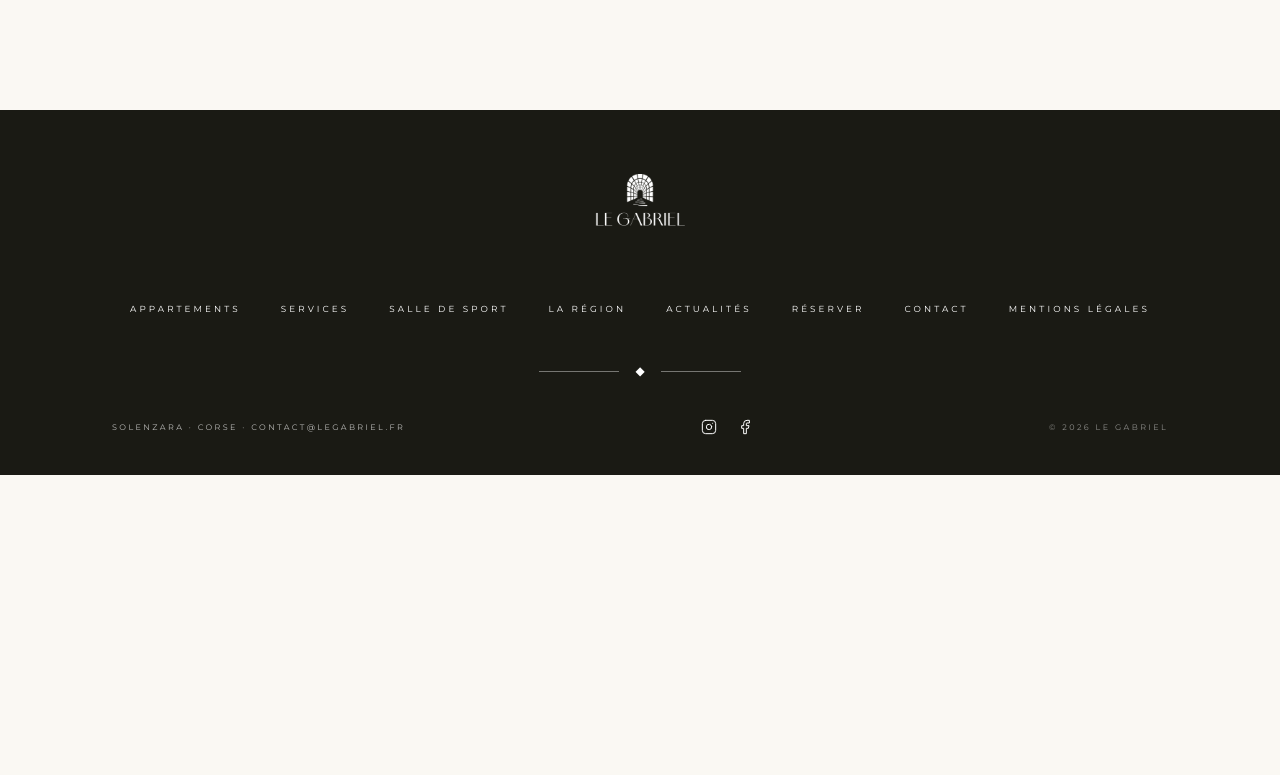
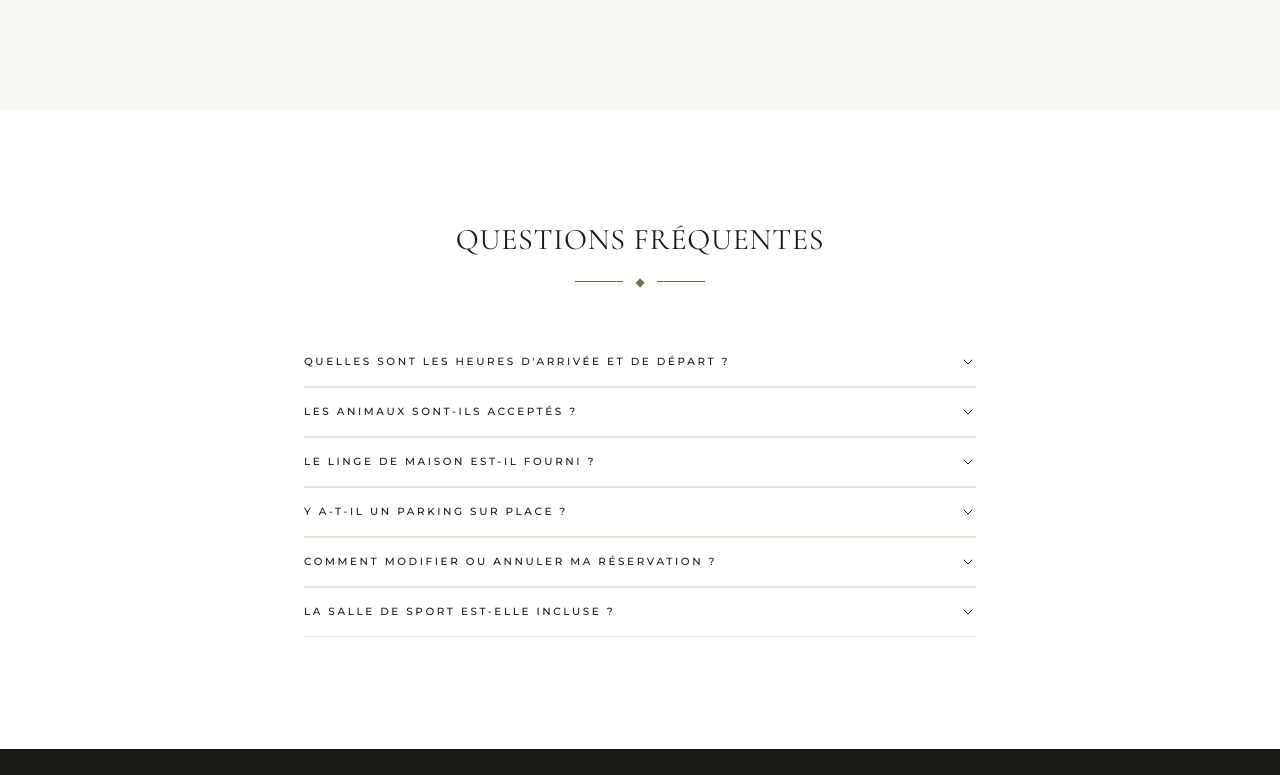
Before and after one commit to cedric-common/le-gabriel, a Next.js app: page /contact in a window 1280 px wide. Shown: the part 905-1680 px from the top of the page. Before the commit the page ends 1380 px from the top, so only its background shows below. Built offline with nearby package versions, Linux system fonts and the light colour scheme.

Commit message:
feat: FAQ sections sur reserver et contact

```diff
--- /dev/null
+++ b/app/components/FaqItem.tsx
@@ -0,0 +1,44 @@
+'use client'
+
+import { useState } from 'react'
+import { ChevronDown } from 'lucide-react'
+import { FadeIn } from './FadeIn'
+
+interface FaqItemProps {
+  question: string
+  answer: string
+  defaultOpen?: boolean
+  delay?: number
+}
+
+export function FaqItem({ question, answer, defaultOpen = false, delay = 0 }: FaqItemProps) {
+  const [isOpen, setIsOpen] = useState(defaultOpen)
+
+  return (
+    <FadeIn delay={delay}>
+      <div className="border-b border-[#E8E4DC]">
+        <button
+          type="button"
+          onClick={() => setIsOpen(!isOpen)}
+          className="w-full flex justify-between items-center py-4 cursor-pointer text-left group"
+          aria-expanded={isOpen}
+        >
+          <span className="text-[0.65rem] tracking-[0.25em] uppercase font-[family-name:var(--font-montserrat)] font-medium text-[#1A1A14] pr-4">
+            {question}
+          </span>
+          <ChevronDown
+            className={`w-4 h-4 text-[#1A1A14] flex-shrink-0 transition-transform duration-300 ${isOpen ? 'rotate-180' : ''}`}
+            strokeWidth={1.5}
+          />
+        </button>
+        <div
+          className={`overflow-hidden transition-all duration-300 ease-in-out ${isOpen ? 'max-h-96 opacity-100' : 'max-h-0 opacity-0'}`}
+        >
+          <p className="text-base font-[family-name:var(--font-cormorant)] font-light text-[#1A1A14]/70 leading-relaxed pb-4">
+            {answer}
+          </p>
+        </div>
+      </div>
+    </FadeIn>
+  )
+}
--- a/app/contact/page.tsx
+++ b/app/contact/page.tsx
@@ -1,6 +1,8 @@
 import { Header } from '../components/Header'
 import { Footer } from '../components/Footer'
+import { FadeIn } from '../components/FadeIn'
 import { contactInfo } from '@/lib/data'
+import { FaqItem } from '../components/FaqItem'
 import Image from 'next/image'
 import { Mail, Phone, MapPin, Clock } from 'lucide-react'
 import { ContactForm } from './ContactForm'
@@ -68,6 +70,55 @@ export default function ContactPage() {
             </div>
           </div>
         </section>
+        <section className="bg-white py-20 md:py-28">
+          <div className="max-w-3xl mx-auto px-6 lg:px-12">
+            <FadeIn>
+              <div className="text-center mb-12">
+                <h2 className="text-2xl md:text-3xl font-[family-name:var(--font-cormorant)] font-normal text-[#1A1A14] uppercase tracking-wide mb-4">
+                  Questions fréquentes
+                </h2>
+                <div className="flex items-center justify-center gap-3">
+                  <span className="w-12 h-px bg-[#6B7240]" />
+                  <span className="text-[#6B7240] text-xs">◆</span>
+                  <span className="w-12 h-px bg-[#6B7240]" />
+                </div>
+              </div>
+            </FadeIn>
+
+            <div className="divide-y divide-[#E8E4DC]">
+              <FaqItem
+                question="Quelles sont les heures d'arrivée et de départ ?"
+                answer="L'arrivée se fait à partir de 15h00 et le départ avant 11h00. En cas d'arrivée anticipée ou de départ tardif, merci de nous contacter : nous ferons au mieux en fonction de la disponibilité."
+                delay={0.1}
+              />
+              <FaqItem
+                question="Les animaux sont-ils acceptés ?"
+                answer="Les animaux de compagnie sont acceptés sur demande préalable et avec un supplément de nettoyage de 30 €. Nous vous prions de nous informer au moment de la réservation."
+                delay={0.15}
+              />
+              <FaqItem
+                question="Le linge de maison est-il fourni ?"
+                answer="Oui, draps, serviettes de toilette et torchons sont fournis et renouvelés chaque semaine pour les séjours de plus de 7 nuits."
+                delay={0.2}
+              />
+              <FaqItem
+                question="Y a-t-il un parking sur place ?"
+                answer="Oui, un parking privé et sécurisé est à disposition de tous nos hôtes sans frais supplémentaire."
+                delay={0.25}
+              />
+              <FaqItem
+                question="Comment modifier ou annuler ma réservation ?"
+                answer="Vous pouvez modifier ou annuler votre réservation jusqu'à 14 jours avant votre arrivée pour un remboursement intégral. Passé ce délai, le séjour reste dû sauf conditions exceptionnelles. Contactez-nous directement à contact@legabriel.fr."
+                delay={0.3}
+              />
+              <FaqItem
+                question="La salle de sport est-elle incluse ?"
+                answer="L'accès à la salle de sport est gratuit pour tous les résidents. Les visiteurs extérieurs peuvent également en profiter avec un pass journalier à 15 €."
+                delay={0.35}
+              />
+            </div>
+          </div>
+        </section>
       </main>
       <Footer />
     </>
--- a/app/reserver/page.tsx
+++ b/app/reserver/page.tsx
@@ -1,6 +1,8 @@
 import { Header } from '../components/Header'
 import { Footer } from '../components/Footer'
+import { FadeIn } from '../components/FadeIn'
 import { ReserverForm } from './ReserverForm'
+import { FaqItem } from '../components/FaqItem'
 import Image from 'next/image'
 
 export const metadata = {
@@ -36,6 +38,55 @@ export default function ReserverPage() {
           <ReserverForm />
           </div>
         </section>
+        <section className="bg-white py-20 md:py-28">
+          <div className="max-w-3xl mx-auto px-6 lg:px-12">
+            <FadeIn>
+              <div className="text-center mb-12">
+                <h2 className="text-2xl md:text-3xl font-[family-name:var(--font-cormorant)] font-normal text-[#1A1A14] uppercase tracking-wide mb-4">
+                  Questions fréquentes
+                </h2>
+                <div className="flex items-center justify-center gap-3">
+                  <span className="w-12 h-px bg-[#6B7240]" />
+                  <span className="text-[#6B7240] text-xs">◆</span>
+                  <span className="w-12 h-px bg-[#6B7240]" />
+                </div>
+              </div>
+            </FadeIn>
+
+            <div className="divide-y divide-[#E8E4DC]">
+              <FaqItem
+                question="Quelles sont les heures d'arrivée et de départ ?"
+                answer="L'arrivée se fait à partir de 15h00 et le départ avant 11h00. En cas d'arrivée anticipée ou de départ tardif, merci de nous contacter : nous ferons au mieux en fonction de la disponibilité."
+                delay={0.1}
+              />
+              <FaqItem
+                question="Les animaux sont-ils acceptés ?"
+                answer="Les animaux de compagnie sont acceptés sur demande préalable et avec un supplément de nettoyage de 30 €. Nous vous prions de nous informer au moment de la réservation."
+                delay={0.15}
+              />
+              <FaqItem
+                question="Le linge de maison est-il fourni ?"
+                answer="Oui, draps, serviettes de toilette et torchons sont fournis et renouvelés chaque semaine pour les séjours de plus de 7 nuits."
+                delay={0.2}
+              />
+              <FaqItem
+                question="Y a-t-il un parking sur place ?"
+                answer="Oui, un parking privé et sécurisé est à disposition de tous nos hôtes sans frais supplémentaire."
+                delay={0.25}
+              />
+              <FaqItem
+                question="Comment modifier ou annuler ma réservation ?"
+                answer="Vous pouvez modifier ou annuler votre réservation jusqu'à 14 jours avant votre arrivée pour un remboursement intégral. Passé ce délai, le séjour reste dû sauf conditions exceptionnelles. Contactez-nous directement à contact@legabriel.fr."
+                delay={0.3}
+              />
+              <FaqItem
+                question="La salle de sport est-elle incluse ?"
+                answer="L'accès à la salle de sport est gratuit pour tous les résidents. Les visiteurs extérieurs peuvent également en profiter avec un pass journalier à 15 €."
+                delay={0.35}
+              />
+            </div>
+          </div>
+        </section>
       </main>
       <Footer />
     </>
```
